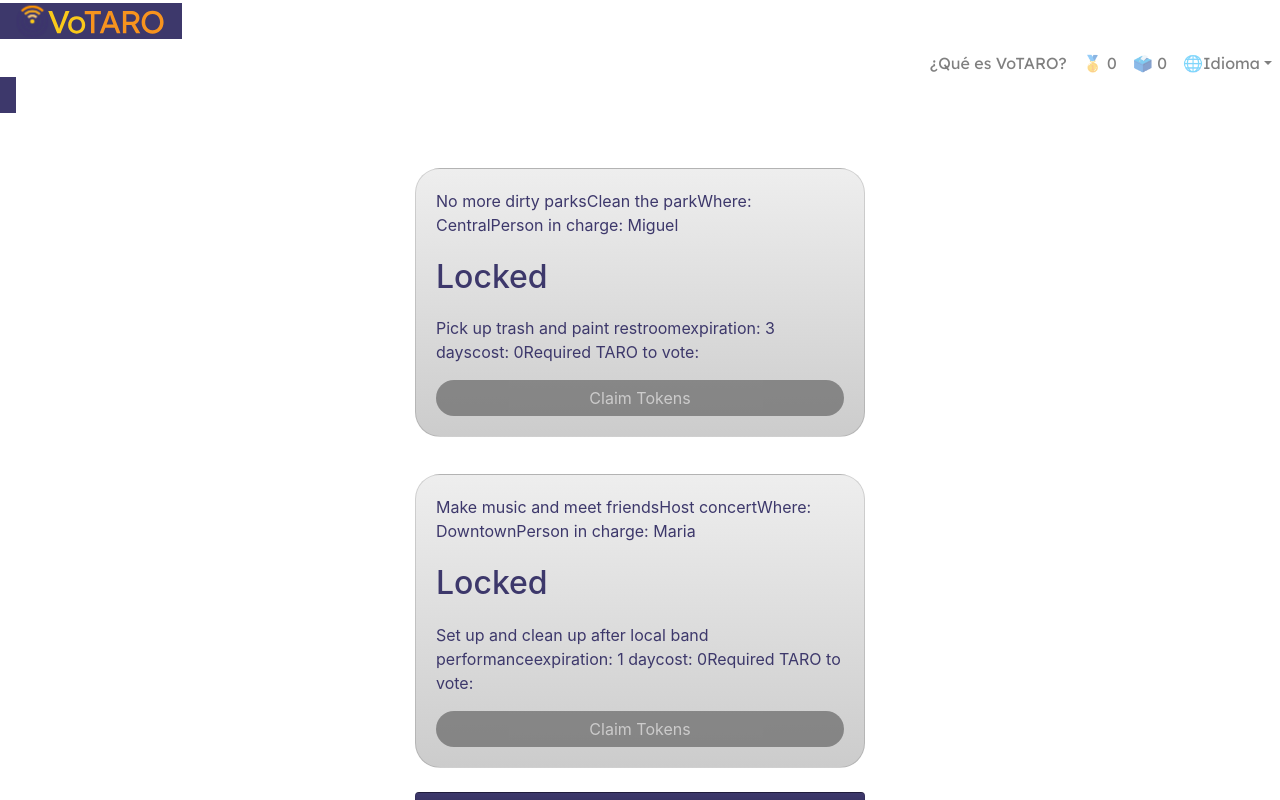
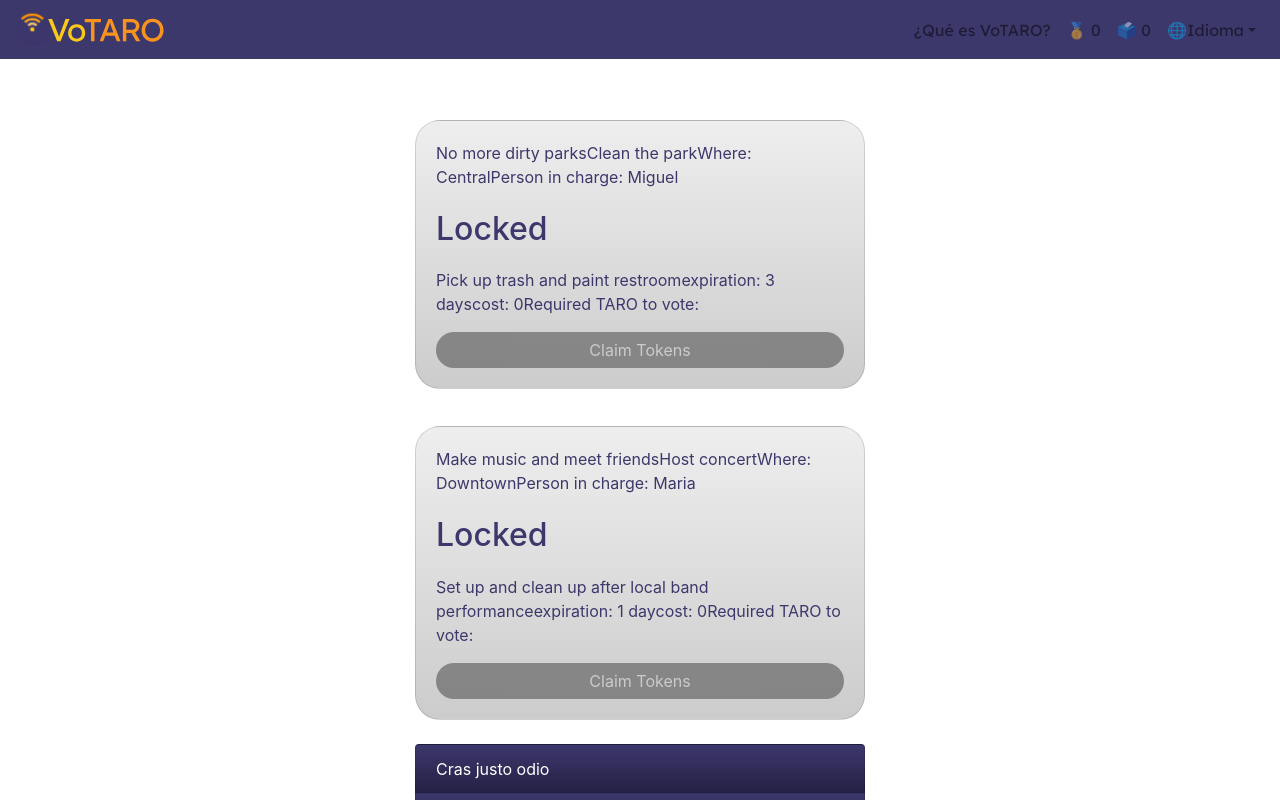
Before and after one commit to zenbitETH/Ciudades-DAO, a React (Create React App) app in the folder frontend/: page /proposallist in a window 1280 px wide. Shown: the top 800 px of the page. Built offline with nearby package versions, Linux system fonts and the light colour scheme.

Commit message:
Navbar CSS

```diff
--- a/frontend/src/styles/Home.css
+++ b/frontend/src/styles/Home.css
@@ -24,12 +24,10 @@ a:hover {
   color: #FF9400;
 }
 
-Nav, Nav.Link {
+Nav {
   background-color: #3d386b !important;
   position: sticky !important;
-  display: inline !important;
   font-family: 'Lexend Deca', sans-serif;
-
 }
 
 .main  {
```
